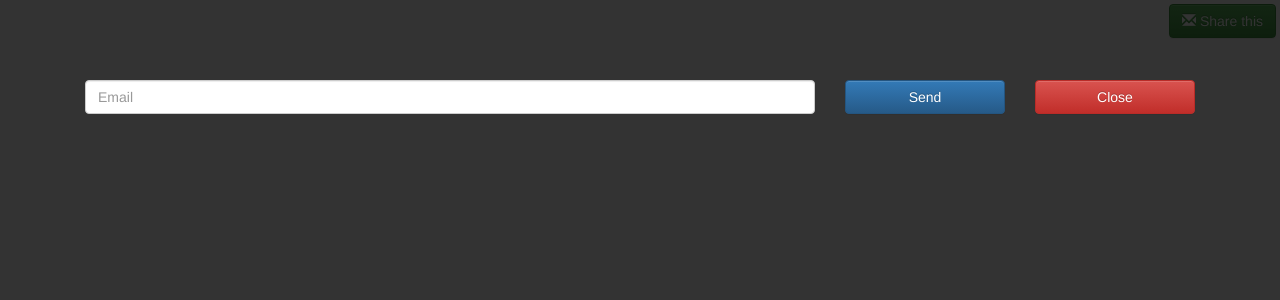
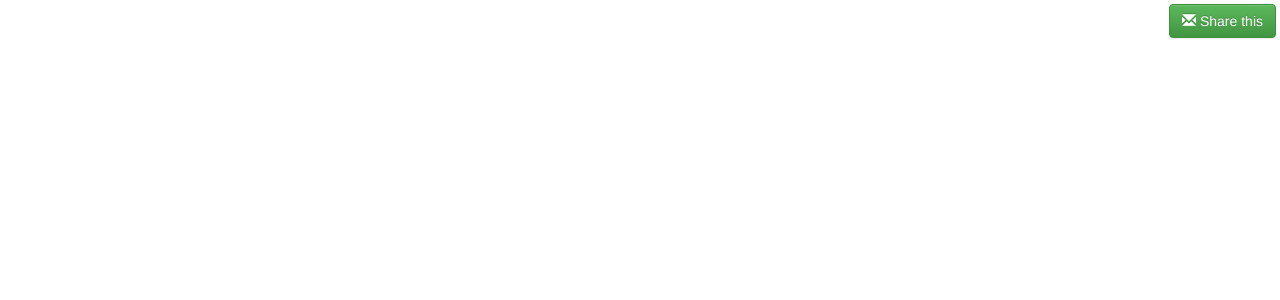
Before and after one commit to arkaiko/blissrecruitment, an Angular app: page /shareScreen in a window 1280 px wide. Shown: the top 300 px of the page. Built offline with nearby package versions, Linux system fonts and the light colour scheme.

Commit message:
Fix share component.

```diff
--- a/src/app/share-screen/share-screen.component.ts
+++ b/src/app/share-screen/share-screen.component.ts
@@ -6,7 +6,7 @@ import { Component, Input } from '@angular/core';
   styleUrls: ['./share-screen.component.css']
 })
 export class ShareScreenComponent {
-  showShare = false;
+  showShare = true;
   contactEmail = "";
   message="";
   urlToShare=window.location.href;
```
